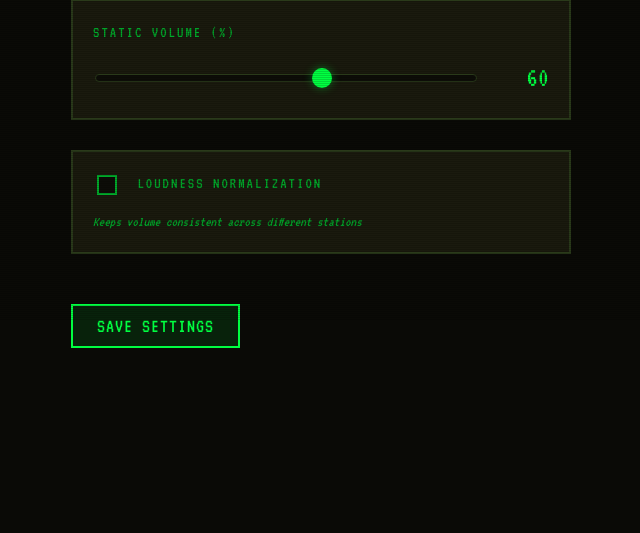
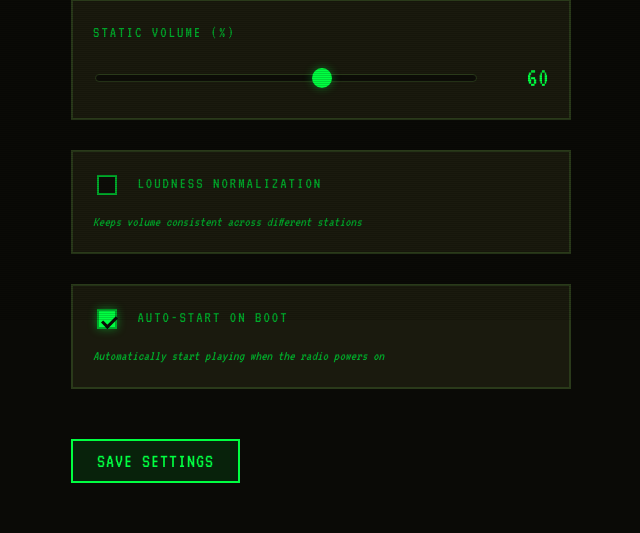
Before and after one commit to czarcas7ic/fallout-radio, a Flask app: page /settings in a window 1280 px wide. Shown: the part 480-1013 px from the top of the page, without its empty margins (189-829 px from the left). Before the commit the page ends 828 px from the top, so only its background shows below. Run offline with Flask 3, Linux system fonts and the light colour scheme; some libraries are stand-ins or nearby versions.

Commit message:
add config

```diff
--- a/app/config.py
+++ b/app/config.py
@@ -29,6 +29,7 @@ DEFAULT_SETTINGS = {
     "static_volume": 60,  # Percentage of main volume (0-100)
     "wrap_stations": True,
     "loudness_normalization": False,  # Keep volume consistent across stations
+    "auto_start": True,  # Automatically start playing on boot
 }
 
 DEFAULT_PACKS_DATA = {
--- a/app/radio_core.py
+++ b/app/radio_core.py
@@ -213,7 +213,12 @@ class RadioCore:
         thread.start()
 
     def _auto_start_playback(self) -> None:
-        """Auto-start playback on boot if there are stations available."""
+        """Auto-start playback on boot if enabled and stations available."""
+        # Check if auto-start is enabled
+        if not self._settings.get("auto_start", True):
+            logger.info("Auto-start disabled in settings")
+            return
+
         active_pack = self._get_pack_by_id(self._active_pack_id) if self._active_pack_id else None
         if not active_pack or not active_pack.stations:
             logger.info("No stations available - skipping auto-start")
@@ -916,6 +921,9 @@ class RadioCore:
                 self._settings["loudness_normalization"] = data["loudness_normalization"]
                 self._audio_player.set_loudness_normalization(data["loudness_normalization"])
 
+            if "auto_start" in data:
+                self._settings["auto_start"] = data["auto_start"]
+
             self._save_settings()
             logger.info(f"Updated settings: {data}")
 
--- a/app/static/js/app.js
+++ b/app/static/js/app.js
@@ -677,6 +677,9 @@ async function loadSettings() {
 
         const loudnessCheckbox = document.getElementById('loudness-normalization');
         if (loudnessCheckbox) loudnessCheckbox.checked = settings.loudness_normalization ?? false;
+
+        const autoStartCheckbox = document.getElementById('auto-start');
+        if (autoStartCheckbox) autoStartCheckbox.checked = settings.auto_start ?? true;
     } catch (error) {
         console.error('Failed to load settings:', error);
     }
@@ -687,13 +690,15 @@ async function saveSettings() {
     const maxVolumeSlider = document.getElementById('max-volume');
     const staticSlider = document.getElementById('static-volume');
     const loudnessCheckbox = document.getElementById('loudness-normalization');
+    const autoStartCheckbox = document.getElementById('auto-start');
     const statusEl = document.getElementById('settings-status');
 
     const settings = {
         default_volume: parseInt(volumeSlider?.value || 50),
         max_volume: parseInt(maxVolumeSlider?.value || 100),
         static_volume: parseInt(staticSlider?.value || 75),
-        loudness_normalization: loudnessCheckbox?.checked ?? false
+        loudness_normalization: loudnessCheckbox?.checked ?? false,
+        auto_start: autoStartCheckbox?.checked ?? true
     };
 
     try {
--- a/app/templates/settings.html
+++ b/app/templates/settings.html
@@ -39,6 +39,14 @@
         <div class="setting-description">Keeps volume consistent across different stations</div>
     </div>
 
+    <div class="setting">
+        <label>
+            <input type="checkbox" id="auto-start" checked>
+            Auto-Start on Boot
+        </label>
+        <div class="setting-description">Automatically start playing when the radio powers on</div>
+    </div>
+
     <button id="save-settings-btn" class="primary">Save Settings</button>
 
     <div id="settings-status" style="margin-top: 20px; text-align: center;"></div>
```
Also changed, not shown: README.md.
